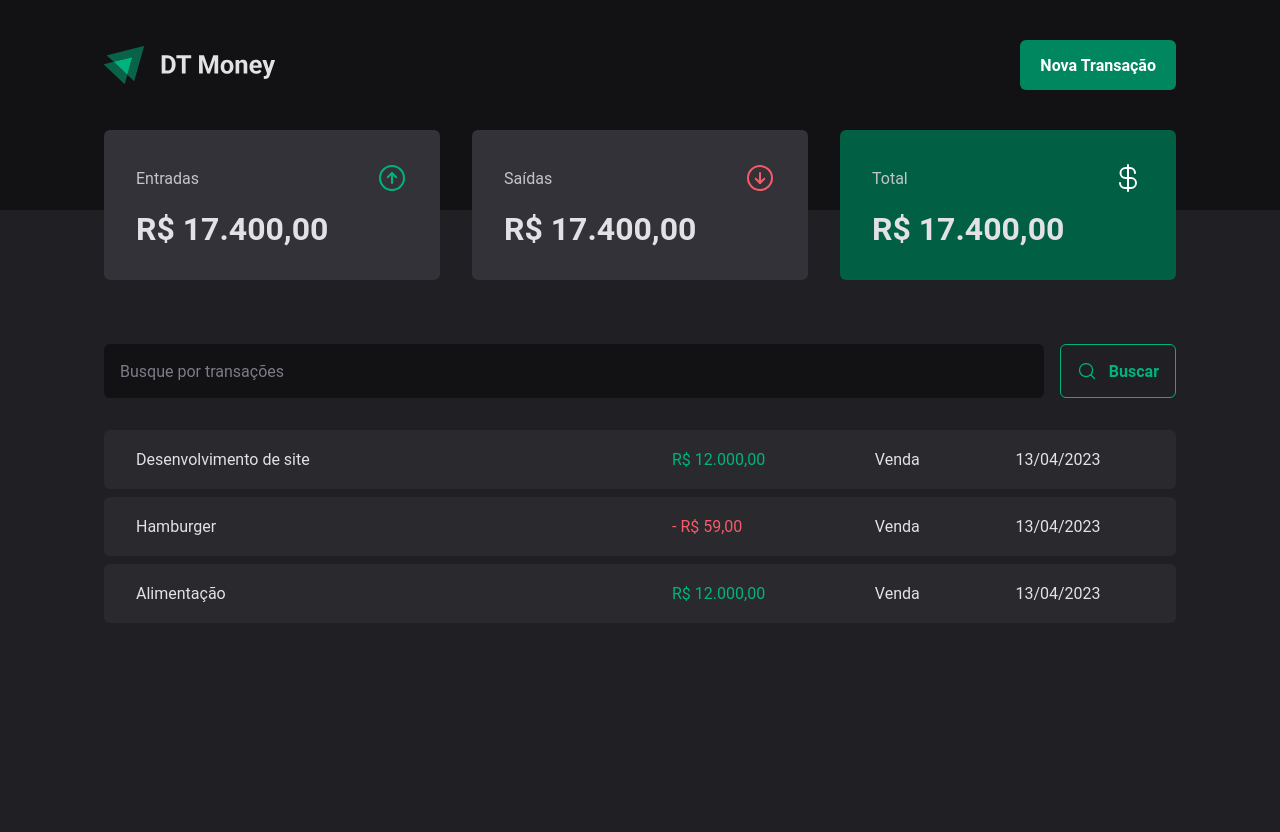
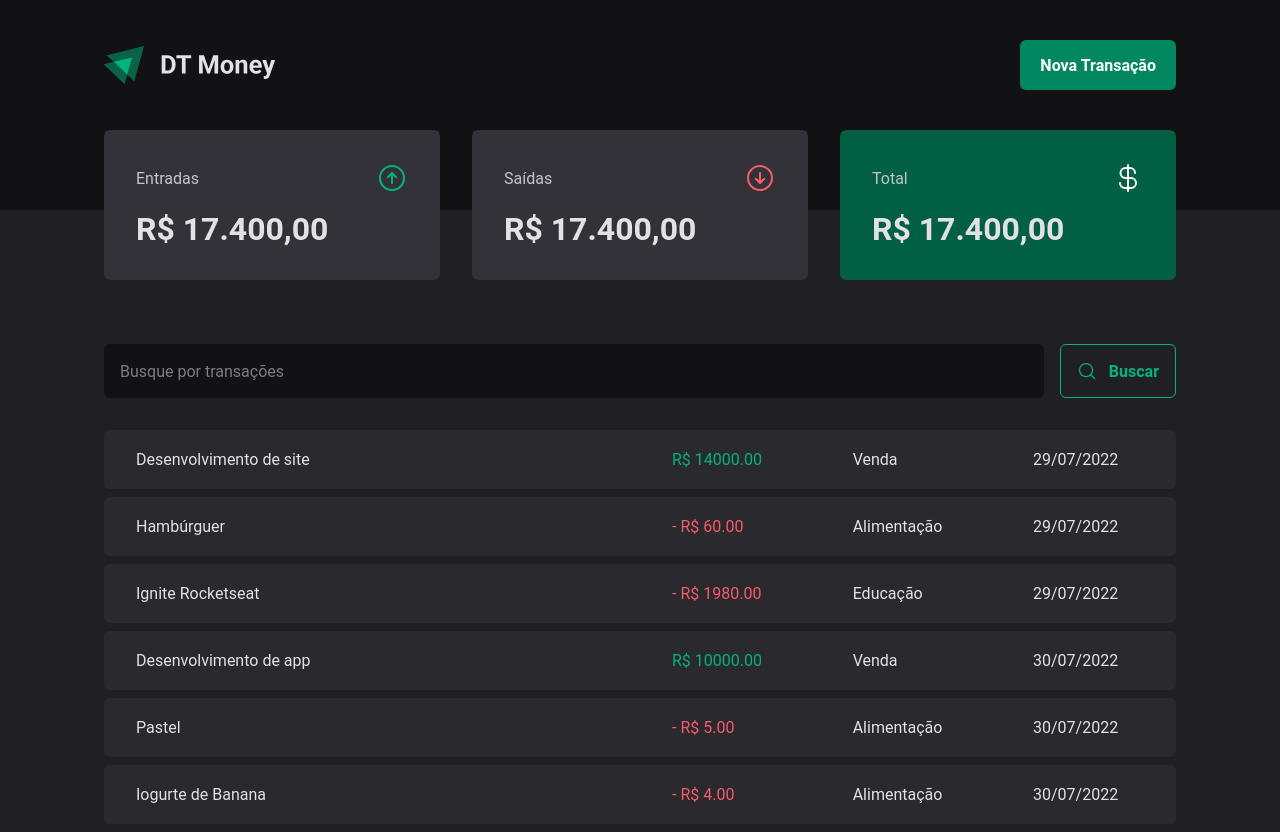
Before and after one commit to lucasmonteiro58/03-dt-money, a React (Vite) app: page / in a window 1280 px wide. Before the commit the page ends 800 px from the top, so only its background shows below. Built offline with nearby package versions, Linux system fonts and the light colour scheme; data requests are answered from the project's data file.

Commit message:
feat: ✨ add transactions fetching and display functionality

```diff
--- a/package.json
+++ b/package.json
@@ -5,6 +5,7 @@
   "type": "module",
   "scripts": {
     "dev": "vite",
+    "dev:server": "json-server server.json --watch --delay 1000 -p 3333",
     "build": "tsc -b && vite build",
     "lint": "eslint .",
     "preview": "vite preview"
@@ -29,6 +30,7 @@
     "eslint-plugin-react-hooks": "^5.2.0",
     "eslint-plugin-react-refresh": "^0.4.19",
     "globals": "^16.0.0",
+    "json-server": "^1.0.0-beta.3",
     "prettier": "^3.5.3",
     "typescript": "~5.8.3",
     "typescript-eslint": "^8.30.1",
--- /dev/null
+++ b/server.json
@@ -0,0 +1,52 @@
+{
+  "transactions": [
+    {
+      "id": 1,
+      "description": "Desenvolvimento de site",
+      "type": "income",
+      "category": "Venda",
+      "price": 14000,
+      "createdAt": "2022-07-29T19:36:44.505Z"
+    },
+    {
+      "id": 2,
+      "description": "Hambúrguer",
+      "type": "outcome",
+      "category": "Alimentação",
+      "price": 60,
+      "createdAt": "2022-07-29T19:30:44.505Z"
+    },
+    {
+      "id": 3,
+      "description": "Ignite Rocketseat",
+      "type": "outcome",
+      "category": "Educação",
+      "price": 1980,
+      "createdAt": "2022-07-29T19:24:44.505Z"
+    },
+    {
+      "description": "Desenvolvimento de app",
+      "price": 10000,
+      "category": "Venda",
+      "type": "income",
+      "createdAt": "2022-07-30T13:26:57.560Z",
+      "id": 4
+    },
+    {
+      "description": "Pastel",
+      "price": 5,
+      "category": "Alimentação",
+      "type": "outcome",
+      "createdAt": "2022-07-30T13:30:57.560Z",
+      "id": 5
+    },
+    {
+      "description": "Iogurte de Banana",
+      "price": 4,
+      "category": "Alimentação",
+      "type": "outcome",
+      "createdAt": "2022-07-30T13:38:57.560Z",
+      "id": 6
+    }
+  ]
+}
--- a/src/pages/Transactions/index.tsx
+++ b/src/pages/Transactions/index.tsx
@@ -1,3 +1,4 @@
+import { useEffect, useState } from "react";
 import { Header } from "../../components/Header";
 import { Summary } from "../../components/Summary";
 import { SearchForm } from "./components/SearchForm";
@@ -7,7 +8,29 @@
   PriceHighlight,
 } from "./styles";
 
+interface Transaction {
+  id: number;
+  description: string;
+  type: "income" | "outcome";
+  price: number;
+  category: string;
+  createdAt: string;
+}
+
 export function Transactions() {
+  const [transactions, setTransactions] = useState<Transaction[]>([]);
+
+  async function loadTransactions() {
+    const response = await fetch("http://localhost:3333/transactions");
+    const data = await response.json();
+
+    setTransactions(data);
+  }
+
+  useEffect(() => {
+    loadTransactions();
+  }, []);
+
   return (
     <div>
       <Header />
@@ -16,30 +39,23 @@
         <SearchForm />
         <TransactionsTable>
           <tbody>
-            <tr>
-              <td width="50%">Desenvolvimento de site</td>
-              <td>
-                <PriceHighlight variant="income">R$ 12.000,00</PriceHighlight>
-              </td>
-              <td>Venda</td>
-              <td>13/04/2023</td>
-            </tr>
-            <tr>
-              <td width="50%">Hamburger</td>
-              <td>
-                <PriceHighlight variant="outcome"> - R$ 59,00</PriceHighlight>
-              </td>
-              <td>Venda</td>
-              <td>13/04/2023</td>
-            </tr>
-            <tr>
-              <td width="50%">Alimentação</td>
-              <td>
-                <PriceHighlight variant="income">R$ 12.000,00</PriceHighlight>
-              </td>
-              <td>Venda</td>
-              <td>13/04/2023</td>
-            </tr>
+            {transactions.map((transaction) => (
+              <tr key={transaction.id}>
+                <td width="50%">{transaction.description}</td>
+                <td>
+                  <PriceHighlight variant={transaction.type}>
+                    {transaction.type === "outcome" && "- "}
+                    R$ {transaction.price.toFixed(2)}
+                  </PriceHighlight>
+                </td>
+                <td>{transaction.category}</td>
+                <td>
+                  {new Intl.DateTimeFormat("pt-BR").format(
+                    new Date(transaction.createdAt)
+                  )}
+                </td>
+              </tr>
+            ))}
           </tbody>
         </TransactionsTable>
       </TransactionsContainer>
```
Also changed, not shown: 1 other file (tests, documents, lock files or other folders).
